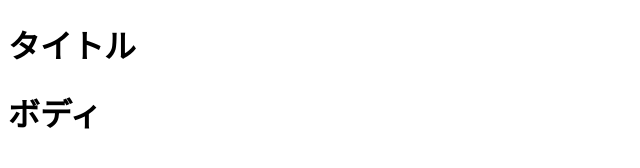
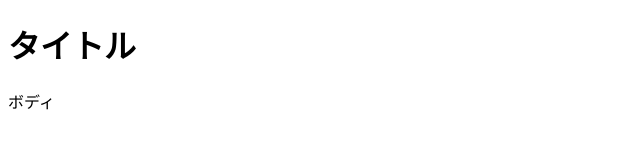
Before and after one commit to murakumo893/git_practice, a plain HTML site: page index.html in a window 1280 px wide. Shown: the whole page, without its empty margins (0-640 px from the left). Drawn offline with Linux system fonts and the light colour scheme.

Commit message:
タイトルのミスを修正

```diff
--- a/index.html
+++ b/index.html
@@ -3,7 +3,7 @@
     <head>
         <meta charset="UTF-8">
         <title></title>
-        <h1>タイトル<h1>
+        <h1>タイトル</h1>
     </head>
     <body>
     ボディ
```
